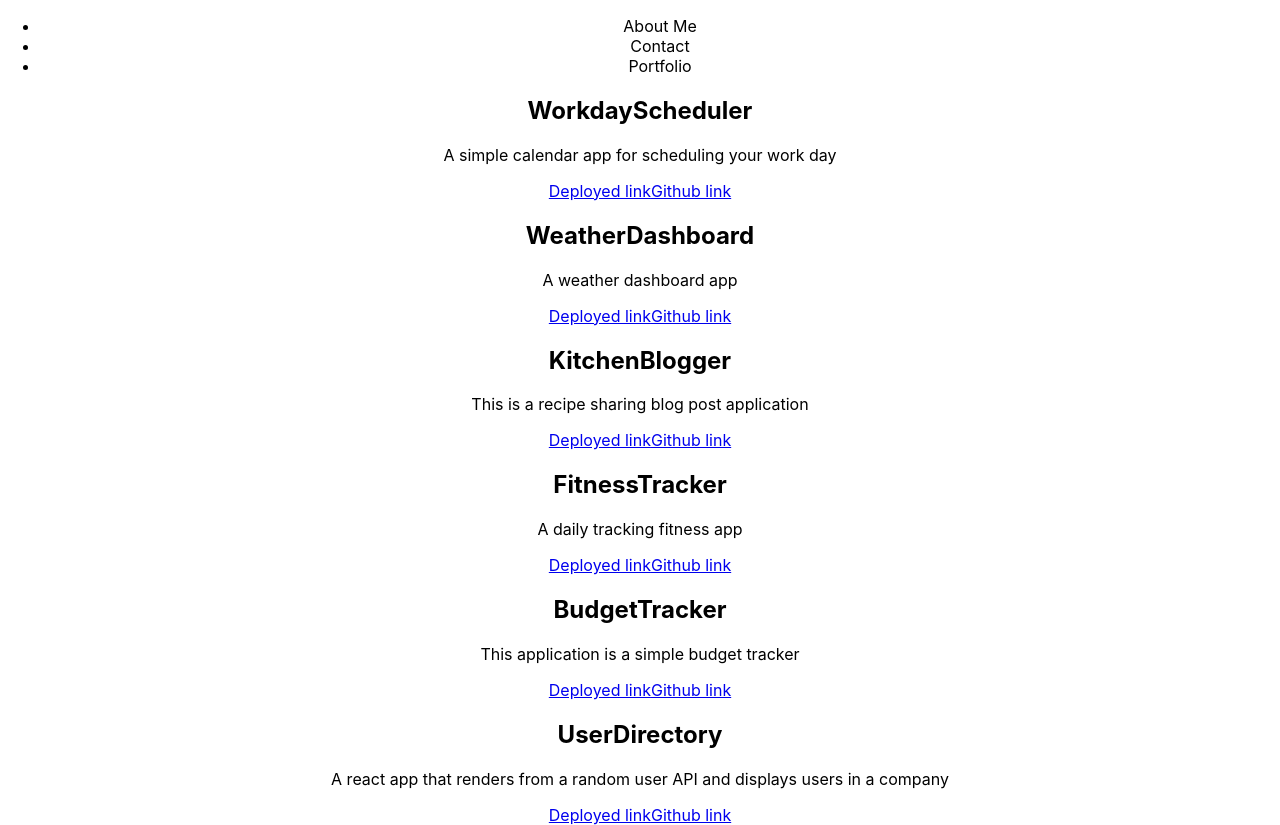
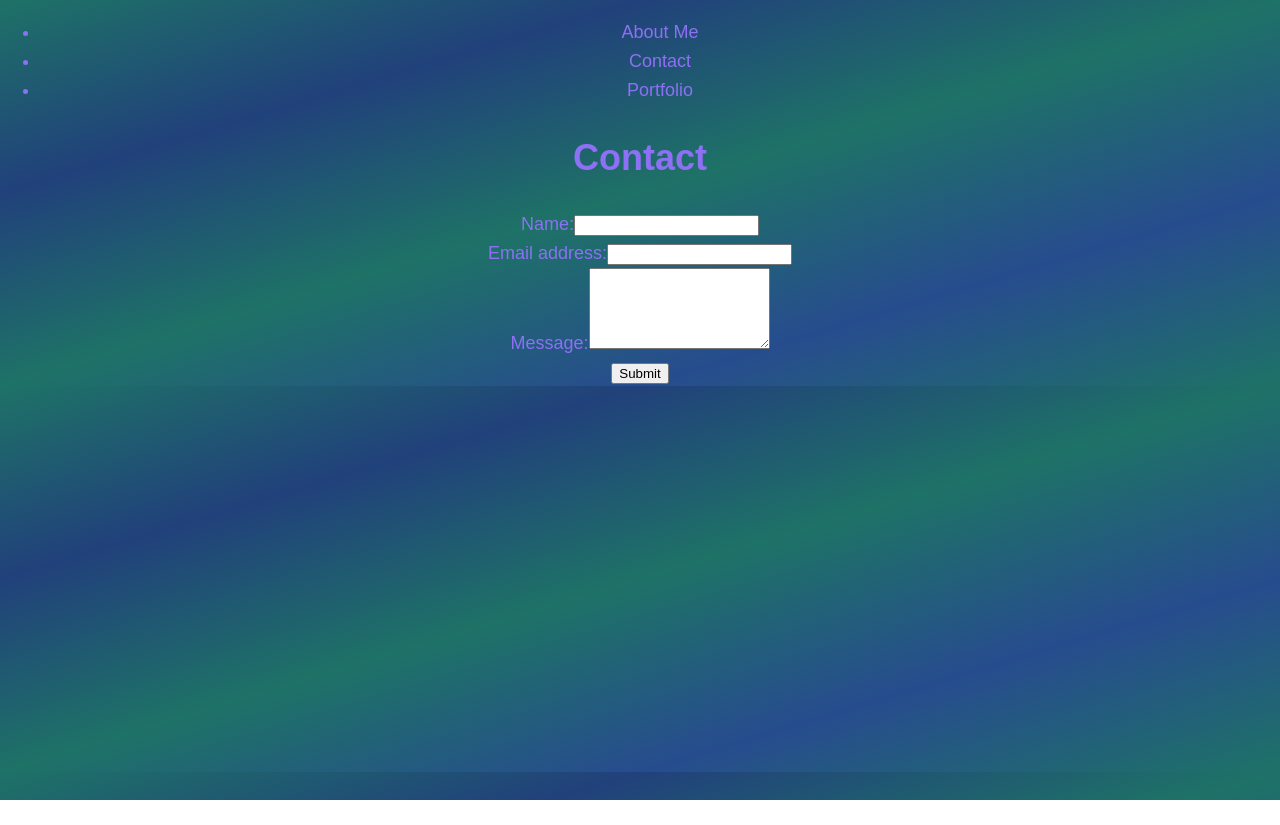
Before and after one commit to smurphy823/React-Portfolio, a React (Create React App) app: page / in a window 1280 px wide. Both pictures are taken after a click on the element "Contact". After the commit the page ends 800 px from the top, so only its background shows below. Built offline with nearby package versions, Linux system fonts and the light colour scheme.

Commit message:
finished 1st version of protfolio

```diff
--- a/src/App.js
+++ b/src/App.js
@@ -1,7 +1,7 @@
 import './App.css';
 import React, {useState} from "react";
 import Navbar from "./components/Navbar";
-import Portfolio from "./components/Portfolio"
+import PageToggle from "./components/PageToggle"
 
 function App() {
   const [pages] = useState([
@@ -16,11 +16,11 @@ function App() {
     },
   ])
 
-  const [currentPage, setCurrentPage] = useState(pages [0])
+  const [currentPage, setCurrentPage] = useState(pages[0])
   return (
     <div className="App">
      <Navbar pages = {pages} setCurrentPage = {setCurrentPage} currentPage = {currentPage}></Navbar>
-     <Portfolio></Portfolio>
+    <PageToggle currentPage = {currentPage}></PageToggle>
     </div>
   );
 }
--- a/src/components/About.js
+++ b/src/components/About.js
@@ -1,4 +1,5 @@
 import React from "react";
+
 
 
 function About() {
@@ -13,6 +14,7 @@ function About() {
                <p>Reactjs and Nodejs are the frameworks that I have most recently learned and worked with.</p>
        </div>
 
+
         </section>
     )
 }
--- a/src/components/Contact.js
+++ b/src/components/Contact.js
@@ -0,0 +1,79 @@
+import React, { useState } from 'react';
+
+
+
+function Contact() {
+  const [formState, setFormState] = useState({
+    name: '',
+    email: '',
+    message: '',
+  });
+  const [errorMessage, setErrorMessage] = useState('');
+  const { name, email, message } = formState;
+  const handleSubmit = (e) => {
+    e.preventDefault();
+    if (!errorMessage) {
+      console.log('Submit Form', formState);
+    }
+  };
+  const handleChange = (e) => {
+    if (e.target.name === 'email') {
+      const isValid = e.target.value;
+      if (!isValid) {
+        setErrorMessage('Your email is invalid.');
+      } else {
+        setErrorMessage('');
+      }
+    } else {
+      if (!e.target.value.length) {
+        setErrorMessage(`${e.target.name} is required.`);
+      } else {
+        setErrorMessage('');
+      }
+    }
+    if (!errorMessage) {
+      setFormState({ ...formState, [e.target.name]: e.target.value });
+      console.log('Handle Form', formState);
+    }
+  };
+  return (
+    <section>
+      <form id="contact-form" onSubmit={handleSubmit}>
+        <div>
+          <label htmlFor="name">Name:</label>
+          <input
+            type="text"
+            name="name"
+            defaultValue={name}
+            onBlur={handleChange}
+          />
+        </div>
+        <div>
+          <label htmlFor="email">Email address:</label>
+          <input
+            type="email"
+            name="email"
+            defaultValue={email}
+            onBlur={handleChange}
+          />
+        </div>
+        <div>
+          <label htmlFor="message">Message:</label>
+          <textarea
+            name="message"
+            rows="5"
+            defaultValue={message}
+            onBlur={handleChange}
+          />
+        </div>
+        {errorMessage && (
+          <div>
+            <p className="error-text">{errorMessage}</p>
+          </div>
+        )}
+        <button type="submit">Submit</button>
+      </form>
+    </section>
+  );
+}
+export default Contact;
--- a/src/components/Intro.js
+++ b/src/components/Intro.js
@@ -1,5 +1,5 @@
 import React from "react";
-import profile_pic from '../../imgs/profile_pic.jpg'
+import profile_pic from '../assets/imgs/profile_pic.jpg'
 
 function Intro() {
     return(
--- /dev/null
+++ b/src/components/PageToggle.js
@@ -0,0 +1,28 @@
+import React from "react";
+import About from "./About";
+import Portfolio from "./Portfolio";
+import Contact from "./Contact";
+
+function PageToggle(props) {
+    const render = () => {
+    if (props.currentPage.page === "About Me") {
+        return <About></About>
+    }else if (props.currentPage.page === "Contact") {
+      return <Contact></Contact>
+    }else if (props.currentPage.page === "Portfolio") {
+        return <Portfolio></Portfolio>
+    }else {
+        return <About></About>
+    }}
+
+    return (
+        <div>
+            <h1>
+                {props.currentPage.page}
+            </h1>
+            {render ()}
+        </div>
+    )
+}
+
+export default PageToggle;
--- a/src/components/Portfolio.js
+++ b/src/components/Portfolio.js
@@ -7,37 +7,43 @@ function Portfolio() {
             title: "WorkdayScheduler",
             deployed: "https://github.com/smurphy823/Work-Day-Scheduler.git",
             github: "https://smurphy823.github.io/Work-Day-Scheduler/",
-            description: "A simple calendar app for scheduling your work day"
+            description: "A simple calendar app for scheduling your work day",
+            imgLink: `../assets/imgs/WorkdayScheduler.PNG`
         },
         {
             title: "WeatherDashboard",
             deployed: "https://github.com/smurphy823/Weather-Dashboard.git",
             github: "https://smurphy823.github.io/Weather-Dashboard/",
-            description: "A weather dashboard app"
+            description: "A weather dashboard app",
+            imgLink: `../assets/imgs/WeatherDashboard.PNG`
         },
         {
             title: "KitchenBlogger",
             deployed: "https://github.com/vinhkhamhuynh/Kitchen-Blogger.git",
             github: "https://kitchenblogger.herokuapp.com/",
-            description: "This is a recipe sharing blog post application"
+            description: "This is a recipe sharing blog post application",
+            imgLink: `../assets/imgs/KitchenBlogger.PNG`
         },
         {
             title: "FitnessTracker",
             deployed: "https://github.com/smurphy823/Workout-Tracker.git",
             github: "https://stark-tor-23631.herokuapp.com/",
-            description: "A daily tracking fitness app"
+            description: "A daily tracking fitness app",
+            imgLink: `../assets/imgs/FitnessTracker.PNG`
         },
         {
             title: "BudgetTracker",
             deployed: "https://shielded-retreat-13776.herokuapp.com/",
             github: "https://smurphy823.github.io/Online-Offline-Budget-Trackers/",
-            description: "This application is a simple budget tracker"
+            description: "This application is a simple budget tracker",
+            imgLink: `../assets/imgs/BudgetTracker.PNG`
         },
         {
             title: "UserDirectory",
             deployed: "https://github.com/smurphy823/Employee-Directory/tree/main",
             github: "https://smurphy823.github.io/Employee-Directory/",
-            description: "A react app that renders from a random user API and displays users in a company"
+            description: "A react app that renders from a random user API and displays users in a company",
+            imgLink: `../assets/imgs/UserDirectory.PNG`
         },
     ])
 
--- a/src/components/Project.js
+++ b/src/components/Project.js
@@ -3,7 +3,7 @@ import React from "react";
 function Project(props) {
     return(
         <div key = {props.homework.title}>
-            {/* <img src = {require(`../assets/imgs/${props.homework.title}.jpg`)}/> */}
+            {/* <img src = {require(props.homework.imgLink)}/> */}
             <div>
                 <h2>
                     {props.homework.title}
--- a/src/index.css
+++ b/src/index.css
@@ -1,4 +1,4 @@
-body {
+/* body {
   margin: 0;
   font-family: -apple-system, BlinkMacSystemFont, 'Segoe UI', 'Roboto', 'Oxygen',
     'Ubuntu', 'Cantarell', 'Fira Sans', 'Droid Sans', 'Helvetica Neue',
@@ -11,3 +11,63 @@ code {
   font-family: source-code-pro, Menlo, Monaco, Consolas, 'Courier New',
     monospace;
 }
+ */
+
+ *,
+*::before,
+*::after {
+    box-sizing: border-box;
+}
+
+/* Custom Properties, update these for your own design */
+
+:root {
+    --ff-primary: 'Source Sans Pro', sans-serif;
+    --ff-secondary: 'Source Code Pro', monospace;
+
+    --fw-reg: 300;
+    --fw-bold: 900;
+
+    --clr-light: #fff;
+    --clr-dark: #303030;
+    --clr-accent: #16e0bd;
+    --clr-burnt-orange: #de7a22;
+    --clr-lagoon: #6Ab187;
+    --clr-sea: #20948b;
+    --clr-sandstone: #8d70f4;
+
+
+    --fs-h1: 3rem;
+    --fs-h2: 2.25rem;
+    --fs-h3: 1.25rem;
+    --fs-body: 1rem;
+
+    --bs: 0.25em 0.25em 0.75em rgba(0,0,0,.25),
+          0.125em 0.125em 0.25em rgba(0,0,0,.15);
+    --bs-2:  0 4px 8px 0 rgba(0, 0, 0, 0.2),
+    0 6px 20px 0 rgba(0, 0, 0, 0.19);
+}
+
+@media (min-width: 800px) {
+    :root {
+        --fs-h1: 4.5rem;
+        --fs-h2: 3.75rem;
+        --fs-h3: 1.5rem;
+        --fs-body: 1.125rem;
+    }
+}
+
+/* General styles */
+html {
+    scroll-behavior: smooth;
+}
+
+body {
+    background-image: linear-gradient(to
+        right bottom, #1e7267, #21417b, #1e7267, #274c8e, #1e7267);
+    color: var(--clr-sandstone);
+    margin: 0;
+    font-family: var(--ff-primary);
+    font-size: var(--fs-body);
+    line-height: 1.6;
+}
```
